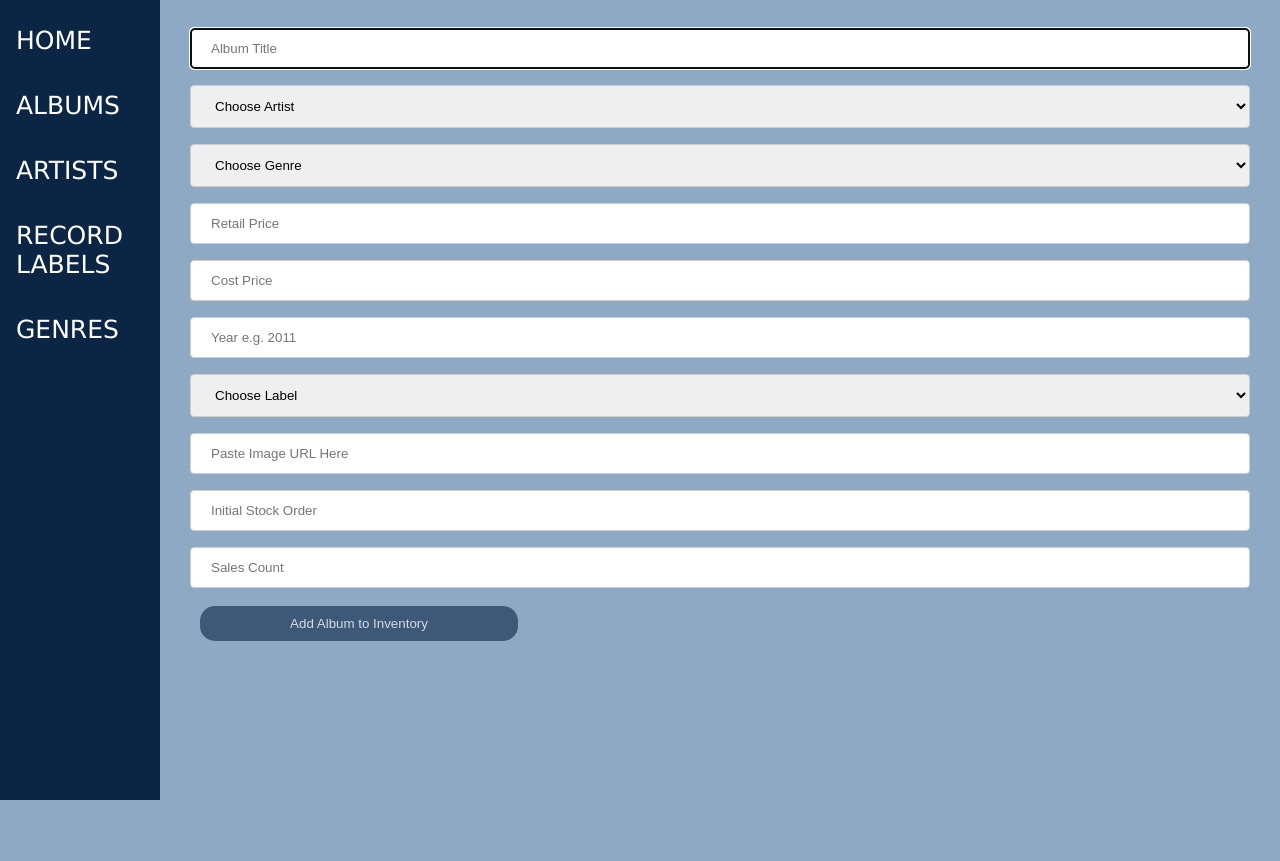
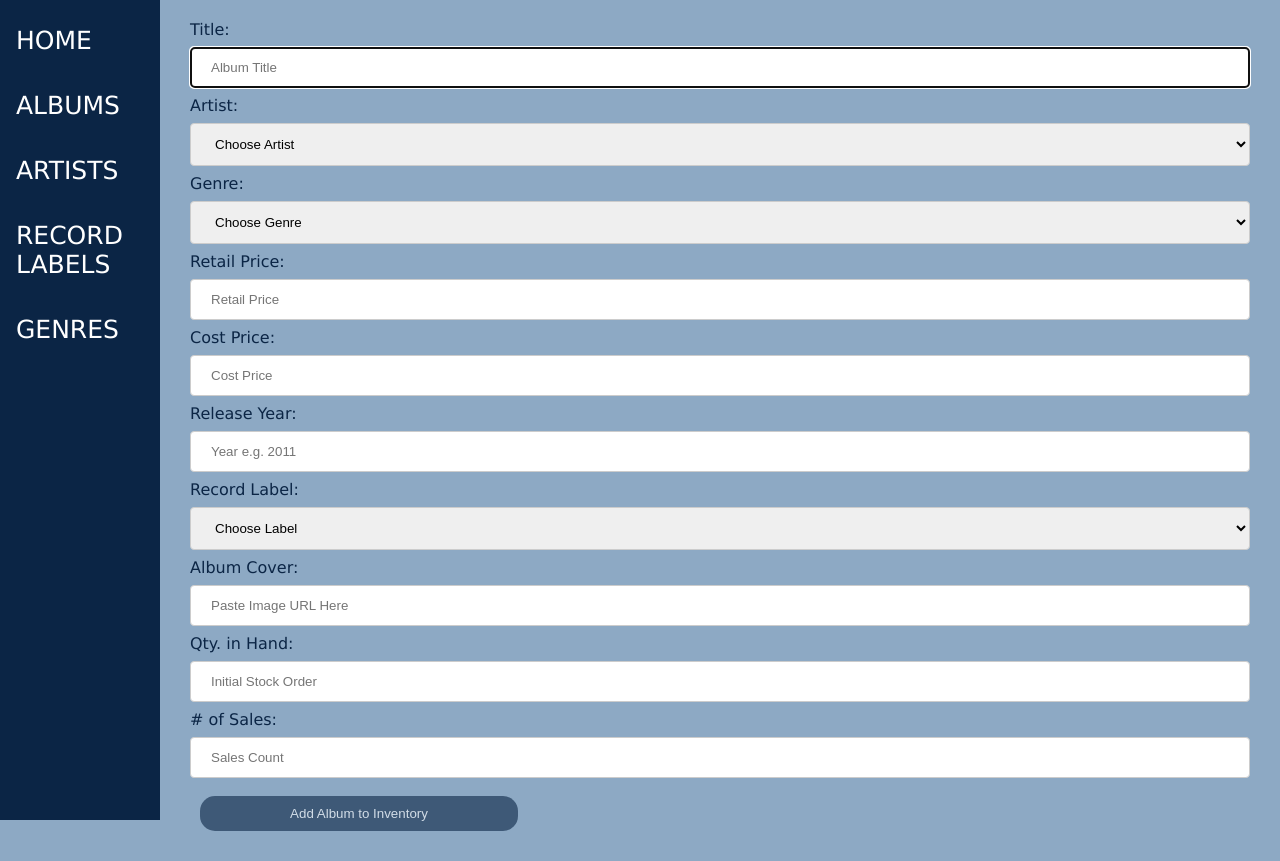
Before and after one commit to asliay/codeclan_pythonproject_week5, a Flask app: page /albums/new in a window 1280 px wide. Before the commit the page ends 800 px from the top, so only its background shows below. Run offline with Flask 2, Linux system fonts and the light colour scheme; data that the repository does not hold is empty; some libraries are stand-ins or nearby versions.

Commit message:
added form labels to new album form

```diff
--- a/templates/albums/new.html
+++ b/templates/albums/new.html
@@ -4,6 +4,7 @@
 
 <form action="/albums" method="post">
     <div>
+        <label class="form-label" for="title">Title: </label>
         <input type="text"
                name="title"
                id="title"
@@ -12,6 +13,7 @@
                autofocus>
     </div>
     <div>
+        <label class="form-label" for="artist_id">Artist: </label>
         <select name="artist_id" id="artist_id">
             <option value="">Choose Artist</option>
             {% for artist in artists|sort(attribute="name") %}
@@ -20,6 +22,7 @@
         </select>
     </div>
     <div>
+        <label class="form-label" for="genre">Genre: </label>
         <select name="genre_id" id="genre_id">
             <option value="">Choose Genre</option>
             {% for genre in genres|sort(attribute="category") %}
@@ -28,22 +31,27 @@
         </select>
     </div>
     <div>
+        <label class="form-label" for="price">Retail Price: </label>
         <input type="number"
                step="0.01"
                name="price"
                id="price"
+               min="0.01"
                placeholder="Retail Price"
                required>
     </div>
     <div>
+        <label class="form-label" for="cost-price">Cost Price: </label>
         <input type="number"
                step="0.01"
                name="cost-price"
                id="cost-price"
+               min="0.00"
                placeholder="Cost Price"
                required>
     </div>
     <div>
+        <label class="form-label" for="release-year">Release Year: </label>
         <input type="number"
                 name="release-year"
                 id="release-year"
@@ -54,6 +62,7 @@
                 required/>
     </div>
     <div>
+        <label class="form-label" for="label_id">Record Label: </label>
         <select name="label_id" id="label_id">
             <option value="">Choose Label</option>
             {% for label in labels|sort(attribute="name") %}
@@ -62,6 +71,7 @@
         </select>
     </div>
     <div>
+        <label class="form-label" for="cover-art">Album Cover: </label>
         <input type="url"
                 name="cover-art"
                 id="cover-art"
@@ -69,6 +79,7 @@
                 >
     </div>
     <div>
+        <label class="form-label" for="stock">Qty. in Hand: </label>
         <input type="number"
                name="stock"
                id="stock"
@@ -78,6 +89,7 @@
                required>
     </div>
     <div>
+        <label class="form-label" for="sales_count"># of Sales: </label>
         <input type="number"
                name="sales_count"
                id="sales_count"
```
